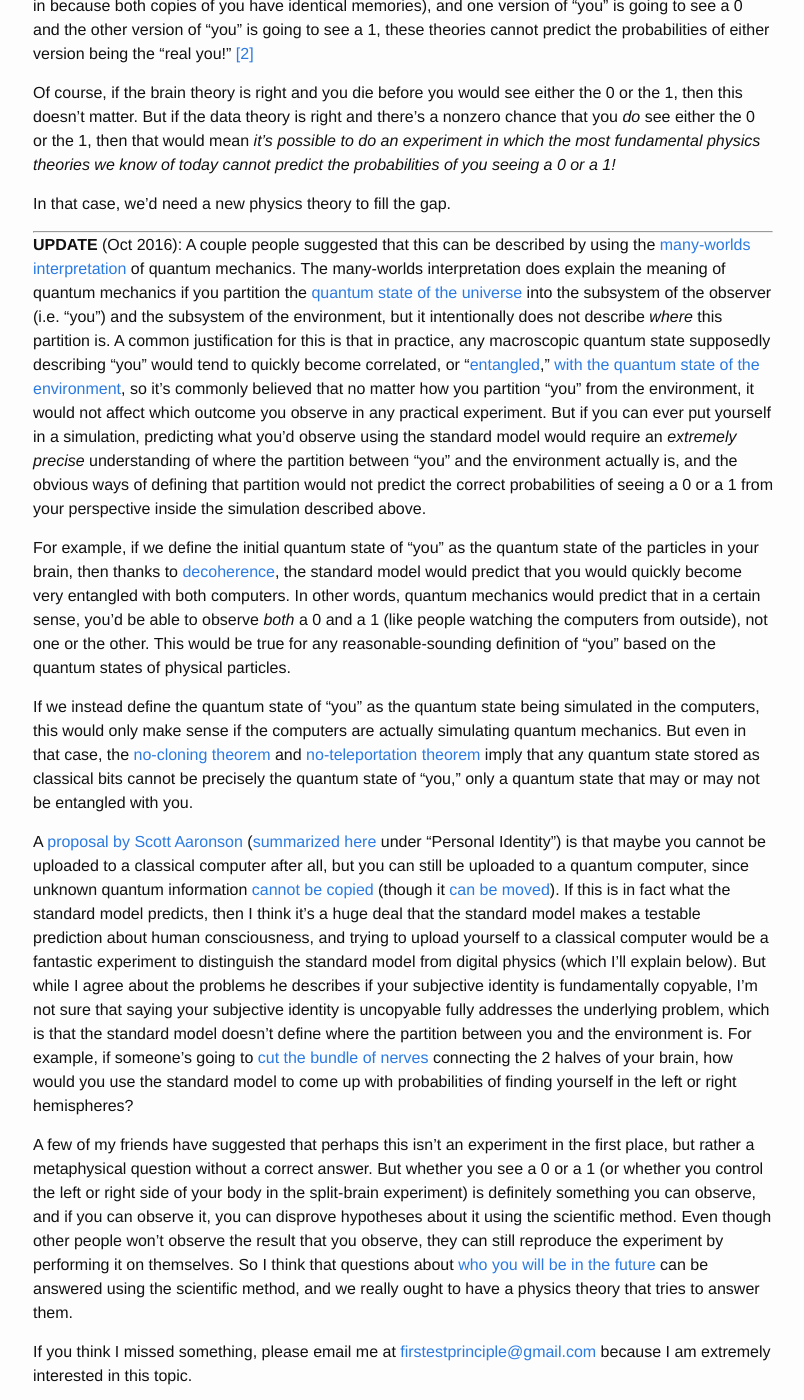
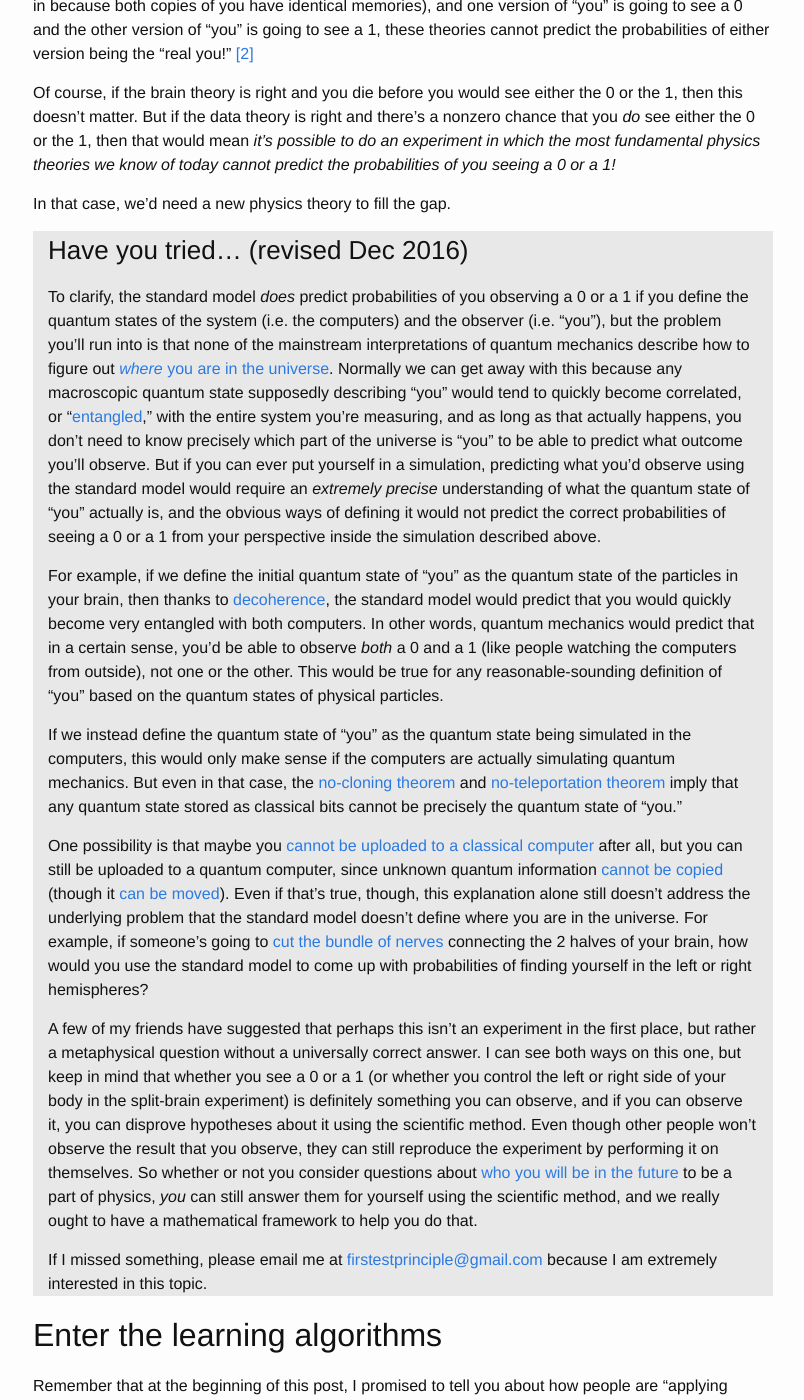
Before and after one commit to ad510/firstest-principle, a Jekyll site: the page built from _posts/2016-07-10-learning.md, in a window 1280 px wide and 1400 px high, scrolled down 6347 px. Shown: the whole window, without its empty margins (237-1041 px from the left). Built offline with Jekyll 4.4.1, drawn with Linux system fonts in a browser that asks for light colours; some of the changed text lies outside the part shown.

Commit message:
improve quantum update
- give it a proper heading
- saying "partition between you and the environment" is confusing b/c environment is usually the observer
- no-cloning theorem does not imply that you can't be uploaded to classical computers, so don't suggest that it does
- acknowledge that it's ok to not consider this physics (words are a social construct)

```diff
--- a/_posts/2016-07-10-learning.md
+++ b/_posts/2016-07-10-learning.md
@@ -91,21 +91,19 @@ Of course, if the brain theory is right and you die before you would see either
 
 In that case, we'd need a new physics theory to fill the gap.
 
----
-
-<a id="update-quantum"></a>**UPDATE** (Oct 2016): A couple people suggested that this can be described by using the [many-worlds interpretation](https://en.wikipedia.org/wiki/Many-worlds_interpretation) of quantum mechanics. The many-worlds interpretation does explain the meaning of quantum mechanics if you partition the [quantum state of the universe](https://en.wikipedia.org/wiki/Universal_wavefunction) into the subsystem of the observer (i.e. "you") and the subsystem of the environment, but it intentionally does not describe *where* this partition is. A common justification for this is that in practice, any macroscopic quantum state supposedly describing "you" would tend to quickly become correlated, or "[entangled](https://en.wikipedia.org/wiki/Quantum_entanglement)," [with the quantum state of the environment](https://en.wikipedia.org/wiki/Quantum_decoherence), so it's commonly believed that no matter how you partition "you" from the environment, it would not affect which outcome you observe in any practical experiment. But if you can ever put yourself in a simulation, predicting what you'd observe using the standard model would require an *extremely precise* understanding of where the partition between "you" and the environment actually is, and the obvious ways of defining that partition would not predict the correct probabilities of seeing a 0 or a 1 from your perspective inside the simulation described above.
-
-For example, if we define the initial quantum state of "you" as the quantum state of the particles in your brain, then thanks to [decoherence](https://en.wikipedia.org/wiki/Quantum_decoherence), the standard model would predict that you would quickly become very entangled with both computers. In other words, quantum mechanics would predict that in a certain sense, you'd be able to observe *both* a 0 and a 1 (like people watching the computers from outside), not one or the other. This would be true for any reasonable-sounding definition of "you" based on the quantum states of physical particles.
-
-If we instead define the quantum state of "you" as the quantum state being simulated in the computers, this would only make sense if the computers are actually simulating quantum mechanics. But even in that case, the [no-cloning theorem](https://en.wikipedia.org/wiki/No-cloning_theorem) and [no-teleportation theorem](https://en.wikipedia.org/wiki/No-teleportation_theorem) imply that any quantum state stored as classical bits cannot be precisely the quantum state of "you," only a quantum state that may or may not be entangled with you.
-
-A [proposal by Scott Aaronson](https://arxiv.org/abs/1306.0159) ([summarized here](http://www.scottaaronson.com/blog/?p=2903) under "Personal Identity") is that maybe you cannot be uploaded to a classical computer after all, but you can still be uploaded to a quantum computer, since unknown quantum information [cannot be copied](https://en.wikipedia.org/wiki/No-cloning_theorem) (though it [can be moved](https://en.wikipedia.org/wiki/Quantum_teleportation)). If this is in fact what the standard model predicts, then I think it's a huge deal that the standard model makes a testable prediction about human consciousness, and trying to upload yourself to a classical computer would be a fantastic experiment to distinguish the standard model from digital physics (which I'll explain below). But while I agree about the problems he describes if your subjective identity is fundamentally copyable, I'm not sure that saying your subjective identity is uncopyable fully addresses the underlying problem, which is that the standard model doesn't define where the partition between you and the environment is. For example, if someone's going to [cut the bundle of nerves](https://www.youtube.com/watch?v=wfYbgdo8e-8) connecting the 2 halves of your brain, how would you use the standard model to come up with probabilities of finding yourself in the left or right hemispheres?
-
-A few of my friends have suggested that perhaps this isn't an experiment in the first place, but rather a metaphysical question without a correct answer. But whether you see a 0 or a 1 (or whether you control the left or right side of your body in the split-brain experiment) is definitely something you can observe, and if you can observe it, you can disprove hypotheses about it using the scientific method. Even though other people won't observe the result that you observe, they can still reproduce the experiment by performing it on themselves. So I think that questions about [who you will be in the future](https://waitbutwhy.com/2014/12/what-makes-you-you.html) can be answered using the scientific method, and we really ought to have a physics theory that tries to answer them.
-
-If you think I missed something, please email me at [firstestprinciple@gmail.com](mailto:firstestprinciple@gmail.com) because I am extremely interested in this topic.
-
----
+> ### Have you tried... (revised Dec 2016)
+>
+> To clarify, the standard model *does* predict probabilities of you observing a 0 or a 1 if you define the quantum states of the system (i.e. the computers) and the observer (i.e. "you"), but the problem you'll run into is that none of the mainstream interpretations of quantum mechanics describe how to figure out [*where* you are in the universe](http://blog.jessriedel.com/2013/05/29/kents-set-selection-problem/). Normally we can get away with this because any macroscopic quantum state supposedly describing "you" would tend to quickly become correlated, or "[entangled](https://en.wikipedia.org/wiki/Quantum_entanglement)," with the entire system you're measuring, and as long as that actually happens, you don't need to know precisely which part of the universe is "you" to be able to predict what outcome you'll observe. But if you can ever put yourself in a simulation, predicting what you'd observe using the standard model would require an *extremely precise* understanding of what the quantum state of "you" actually is, and the obvious ways of defining it would not predict the correct probabilities of seeing a 0 or a 1 from your perspective inside the simulation described above.
+>
+> For example, if we define the initial quantum state of "you" as the quantum state of the particles in your brain, then thanks to [decoherence](https://en.wikipedia.org/wiki/Quantum_decoherence), the standard model would predict that you would quickly become very entangled with both computers. In other words, quantum mechanics would predict that in a certain sense, you'd be able to observe *both* a 0 and a 1 (like people watching the computers from outside), not one or the other. This would be true for any reasonable-sounding definition of "you" based on the quantum states of physical particles.
+>
+> If we instead define the quantum state of "you" as the quantum state being simulated in the computers, this would only make sense if the computers are actually simulating quantum mechanics. But even in that case, the [no-cloning theorem](https://en.wikipedia.org/wiki/No-cloning_theorem) and [no-teleportation theorem](https://en.wikipedia.org/wiki/No-teleportation_theorem) imply that any quantum state stored as classical bits cannot be precisely the quantum state of "you."
+>
+> One possibility is that maybe you [cannot be uploaded to a classical computer](http://www.scottaaronson.com/blog/?p=2903) after all, but you can still be uploaded to a quantum computer, since unknown quantum information [cannot be copied](https://en.wikipedia.org/wiki/No-cloning_theorem) (though it [can be moved](https://en.wikipedia.org/wiki/Quantum_teleportation)). Even if that's true, though, this explanation alone still doesn't address the underlying problem that the standard model doesn't define where you are in the universe. For example, if someone's going to [cut the bundle of nerves](https://www.youtube.com/watch?v=wfYbgdo8e-8) connecting the 2 halves of your brain, how would you use the standard model to come up with probabilities of finding yourself in the left or right hemispheres?
+>
+> A few of my friends have suggested that perhaps this isn't an experiment in the first place, but rather a metaphysical question without a universally correct answer. I can see both ways on this one, but keep in mind that whether you see a 0 or a 1 (or whether you control the left or right side of your body in the split-brain experiment) is definitely something you can observe, and if you can observe it, you can disprove hypotheses about it using the scientific method. Even though other people won't observe the result that you observe, they can still reproduce the experiment by performing it on themselves. So whether or not you consider questions about [who you will be in the future](https://waitbutwhy.com/2014/12/what-makes-you-you.html) to be a part of physics, *you* can still answer them for yourself using the scientific method, and we really ought to have a mathematical framework to help you do that.
+>
+> If I missed something, please email me at [firstestprinciple@gmail.com](mailto:firstestprinciple@gmail.com) because I am extremely interested in this topic.
 
 ## Enter the learning algorithms
 
@@ -169,9 +167,9 @@ Heck, in theory this is something you can do to predict the future today, withou
 
 ## The technological singularity
 
-Let's get back to the big picture. Our technology has improved a lot in the last few decades. And not only has our technology improved, but the rate of improvement is [accelerating](http://waitbutwhy.com/2015/01/artificial-intelligence-revolution-1.html). So what if this keeps happening? If we take this to the logical conclusion, doesn't it mean that our technology would eventually improve so quickly that we'd rapidly evolve into a completely new, super-smart species?
+Let's get back to the big picture. Our technology has improved a lot in the last few decades. And not only has our technology improved, but the rate of improvement is [accelerating](https://waitbutwhy.com/2015/01/artificial-intelligence-revolution-1.html). So what if this keeps happening? If we take this to the logical conclusion, doesn't it mean that our technology would eventually improve so quickly that we'd rapidly evolve into a completely new, super-smart species?
 
-People call this hypothetical event the [technological singularity](https://www-rohan.sdsu.edu/faculty/vinge/misc/singularity.html), and the only thing we know for sure about it is that we don't have a BLEEPing clue what will happen when it occurs. I think these recent physics developments demonstrate the extent to which this is true. We don't just not know what would happen socially, biologically, or technologically. We don't even know what could happen on the level of fundamental physics!
+People call this hypothetical event the [technological singularity](https://www-rohan.sdsu.edu/faculty/vinge/misc/singularity.html), and the only thing we know for sure about it is that we don't have a BLEEPing clue what will happen when it occurs. I think these recent physics developments demonstrate the extent to which this is true. We don't just not know what would happen socially, biologically, or technologically. We don't even know what could happen on the level of fundamental physics! (Edit: Even if you don't consider this to be physics, we still have a moral responsibility to help you predict your future experiences in these cases where different people, or even different versions of "you," may have different experiences! Right now we know very little about how to do that.)
 
 Obviously, I think we need to do a lot more research to figure out what sorts of things will be possible when the technological singularity occurs, so we will be better prepared if it happens. But here's what I hope will happen:
 
```
